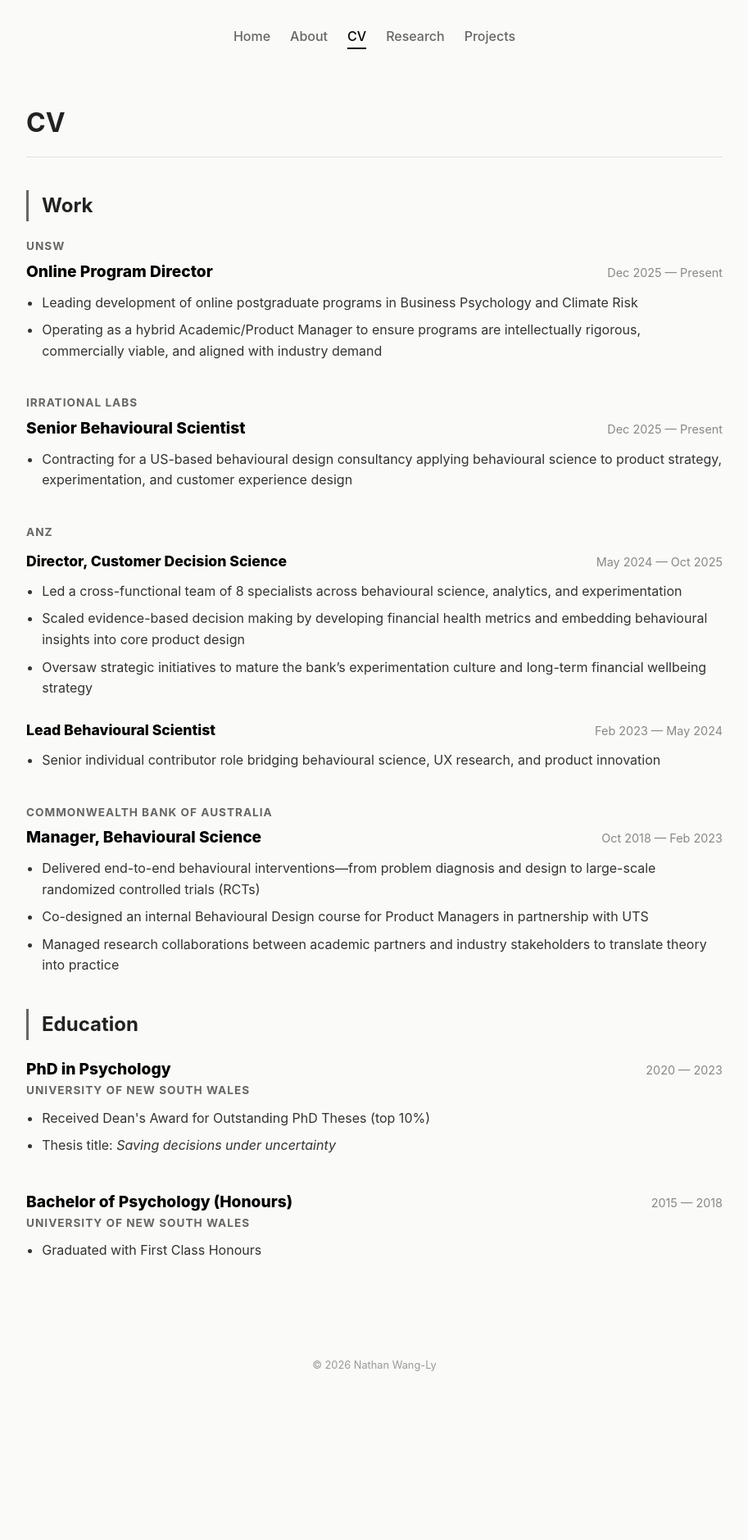
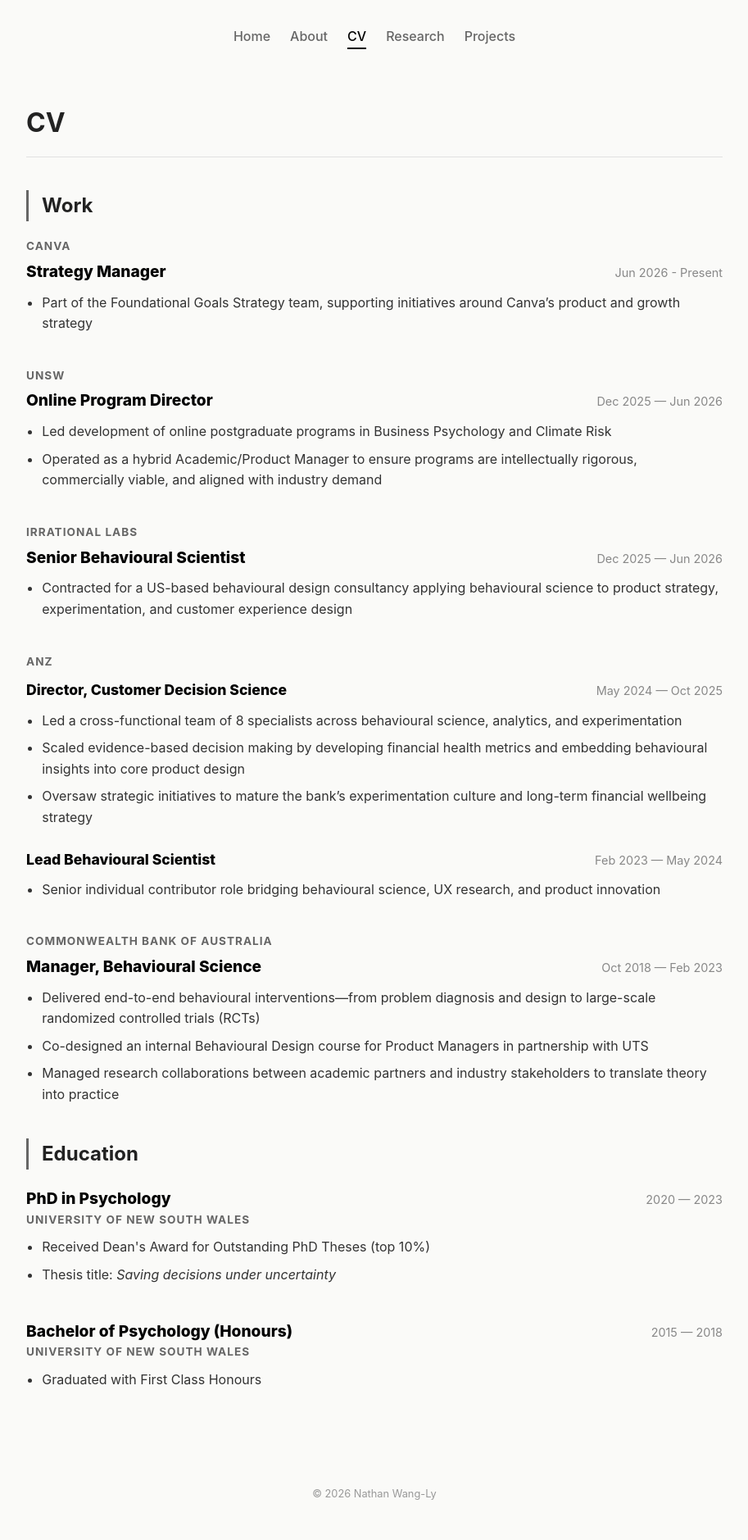
Before and after one commit to nathanwangly/nathanwangly.github.io, a Jekyll site: the page built from cv.md, in a window 1280 px wide. Shown: the whole page at 82% size, without its empty margins (183-1096 px from the left). Built offline with Jekyll 4.4.1, drawn with Linux system fonts in a browser that asks for light colours; before the commit the page ends 1721 px from its top, so only the background shows below that.

Commit message:
Update CV

```diff
--- a/_data/experience.yml
+++ b/_data/experience.yml
@@ -1,18 +1,24 @@
 work:
+- title: Strategy Manager
+  company: Canva
+  years: Jun 2026 - Present
+  description:
+    - Part of the Foundational Goals Strategy team, supporting initiatives around Canva's product and growth strategy
+
 - title: Online Program Director
   company: UNSW
-  years: Dec 2025 — Present
-  date_end: 9999
+  years: Dec 2025 — Jun 2026
+  date_end: 2026
   description:
-    - Leading development of online postgraduate programs in Business Psychology and Climate Risk
-    - Operating as a hybrid Academic/Product Manager to ensure programs are intellectually rigorous, commercially viable, and aligned with industry demand
+    - Led development of online postgraduate programs in Business Psychology and Climate Risk
+    - Operated as a hybrid Academic/Product Manager to ensure programs are intellectually rigorous, commercially viable, and aligned with industry demand
 
 - title: Senior Behavioural Scientist
   company: Irrational Labs
-  years: Dec 2025 — Present
-  date_end: 9999
+  years: Dec 2025 — Jun 2026
+  date_end: 2026
   description:
-    - Contracting for a US-based behavioural design consultancy applying behavioural science to product strategy, experimentation, and customer experience design
+    - Contracted for a US-based behavioural design consultancy applying behavioural science to product strategy, experimentation, and customer experience design
 
 - company: ANZ
   date_end: 2025
```
